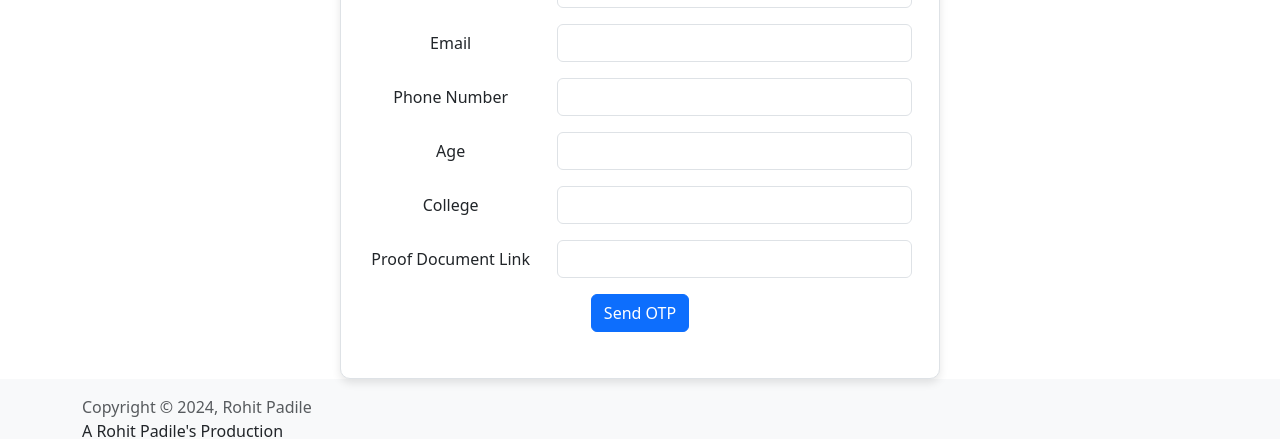
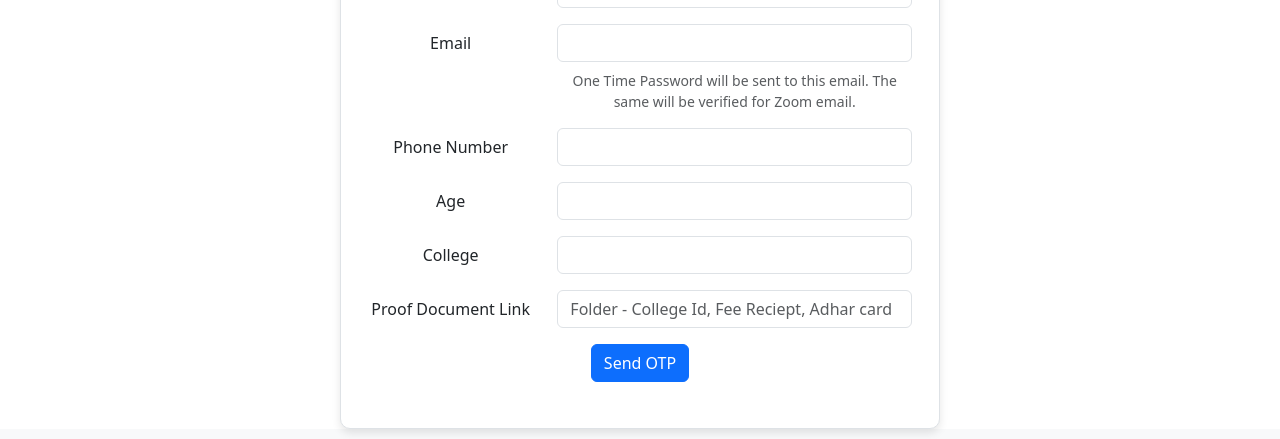
Before and after one commit to rohitpadile/GuideBook-React, a React (Create React App) app: page /bookZoomSessionForm in a window 1280 px wide. Shown: the part 367-806 px from the top of the page. Built offline with nearby package versions, Linux system fonts and the light colour scheme; no server answers.

Commit message:
Zoom session form minor changes

```diff
--- a/src/Components/ZoomSessionForm.jsx
+++ b/src/Components/ZoomSessionForm.jsx
@@ -36,9 +36,10 @@ const ZoomSessionForm = () => {
     const { name, value } = e.target;
     setFormData({
       ...formData,
-      [name]: value,
+      [name]: value.trim(),
     });
   };
+
 
   const handleSendOtp = async () => {
     try {
@@ -177,8 +178,12 @@ const ZoomSessionForm = () => {
                   name="clientEmail"
                   value={formData.clientEmail}
                   onChange={handleChange}
+
                   required
                 />
+                <small className="text-muted d-block mt-2">
+                  One Time Password will be sent to this email. The same will be verified for Zoom email.
+                </small>
               </div>
             </div>
             <div className="mb-3 row">
@@ -233,6 +238,7 @@ const ZoomSessionForm = () => {
                   name="clientProofDocLink"
                   value={formData.clientProofDocLink}
                   onChange={handleChange}
+                  placeholder="Folder - College Id, Fee Reciept, Adhar card"
                   required
                 />
               </div>
--- a/src/Services/apiServiceAdmin.js
+++ b/src/Services/apiServiceAdmin.js
@@ -1,7 +1,7 @@
 import axios from 'axios';
 
-const BASE_URL = 'http://guidebookX-alb-1586257955.ap-south-1.elb.amazonaws.com/api/v1/admin/'; // Ensure the URL has the trailing slash
-// const BASE_URL = 'http://localhost:8080/api/v1/admin/'; // Ensure the URL has the trailing slash
+// const BASE_URL = 'http://guidebookX-alb-1586257955.ap-south-1.elb.amazonaws.com/api/v1/admin/'; // Ensure the URL has the trailing slash
+const BASE_URL = 'http://localhost:8080/api/v1/admin/'; // Ensure the URL has the trailing slash
 
 // https://chatgpt.com/c/5d78c49f-e2be-44f4-8334-b033d2e06b60
 // const BASE_URL = process.env.REACT_APP_BASE_URL; // for production purpose
--- a/src/Services/zoomSessionService.js
+++ b/src/Services/zoomSessionService.js
@@ -1,6 +1,6 @@
 import axios from 'axios';
-const BASE_URL = 'http://guidebookX-alb-1586257955.ap-south-1.elb.amazonaws.com/api/v1/admin/';
-// const BASE_URL = 'http://localhost:8080/api/v1/admin/';
+// const BASE_URL = 'http://guidebookX-alb-1586257955.ap-south-1.elb.amazonaws.com/api/v1/admin/';
+const BASE_URL = 'http://localhost:8080/api/v1/admin/';
 const api = axios.create({
   baseURL: BASE_URL,
   headers: {
```
